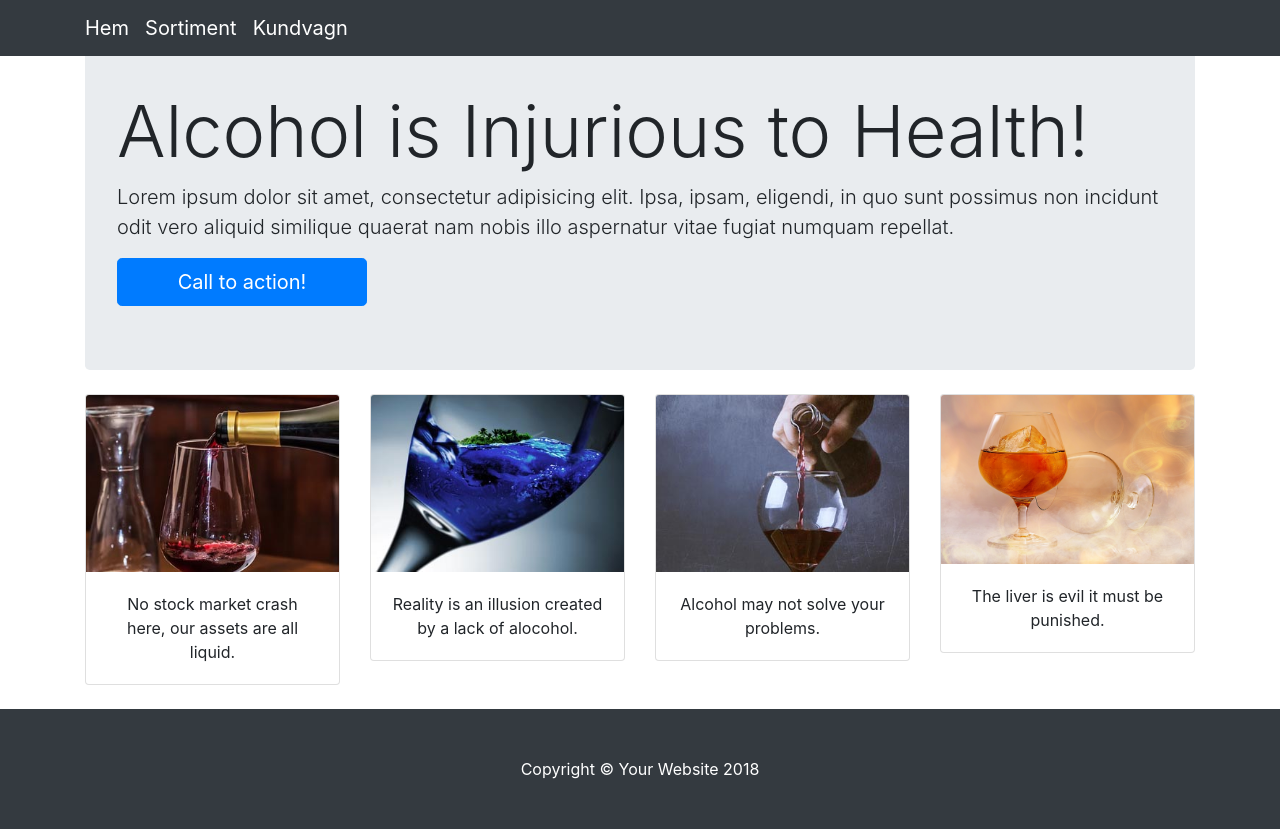
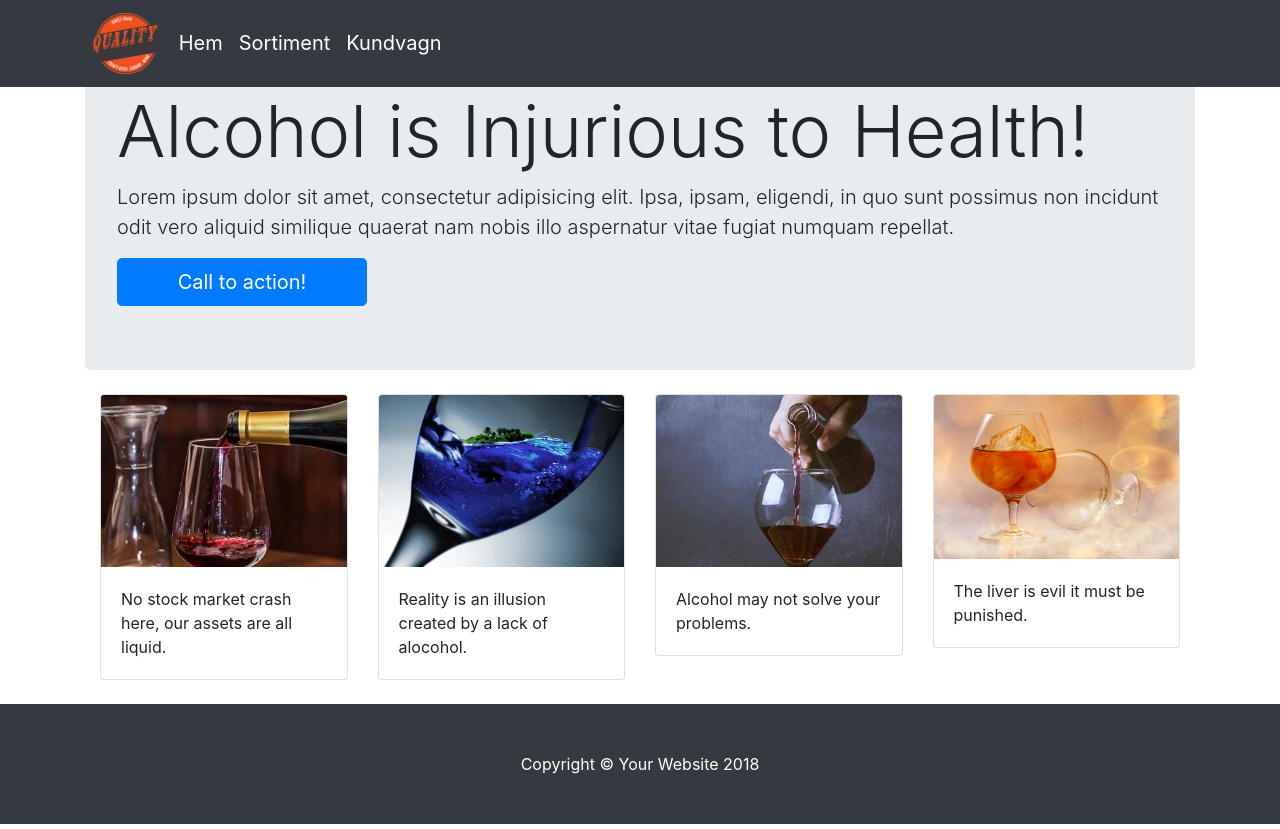
Before and after one commit to iravella/Systembolaget, a website with bundled scripts: page index.html in a window 1280 px wide. Built offline with nearby package versions, Linux system fonts and the light colour scheme; files whose address does not match are found by name.

Commit message:
image in navbar is fixd

```diff
--- a/index.html
+++ b/index.html
@@ -37,12 +37,14 @@
 </head>
 
 <body>
-  <!-- <h1>Hello World!</h1>
+  <!-- <h1>Hello World!</h1>s
 <button id="wow">click me</button>
 <button id="wow2">click me</button> -->
  <!-- Navigation -->
     <nav class="navbar navbar-expand-lg navbar-dark bg-dark fixed-top">
       <div class="container">
+
+        <img class="navbar-brand" src="images/logo.png" alt="responsive image" style="height:7%; width:7% ">
         <a class="navbar-brand" id="Hem" href="./index.html">Hem</a>
         <a class="navbar-brand" id="Sortiment" href="./sortiment.html">Sortiment</a>
         <a class="navbar-brand" id="Kundvagn" href="./shoppingcart.html">Kundvagn</a>
@@ -81,7 +83,8 @@
       </header>
 
       <!-- Page Features -->
-      <div class="row text-center">
+      <!-- <div class="row text-center"> -->
+        <div class="d-flex justify-content-center">
 
         <div class="col-lg-3 col-md-6 mb-4">
           <div class="card">
```
Also changed, not shown: images/logo.png (added).
